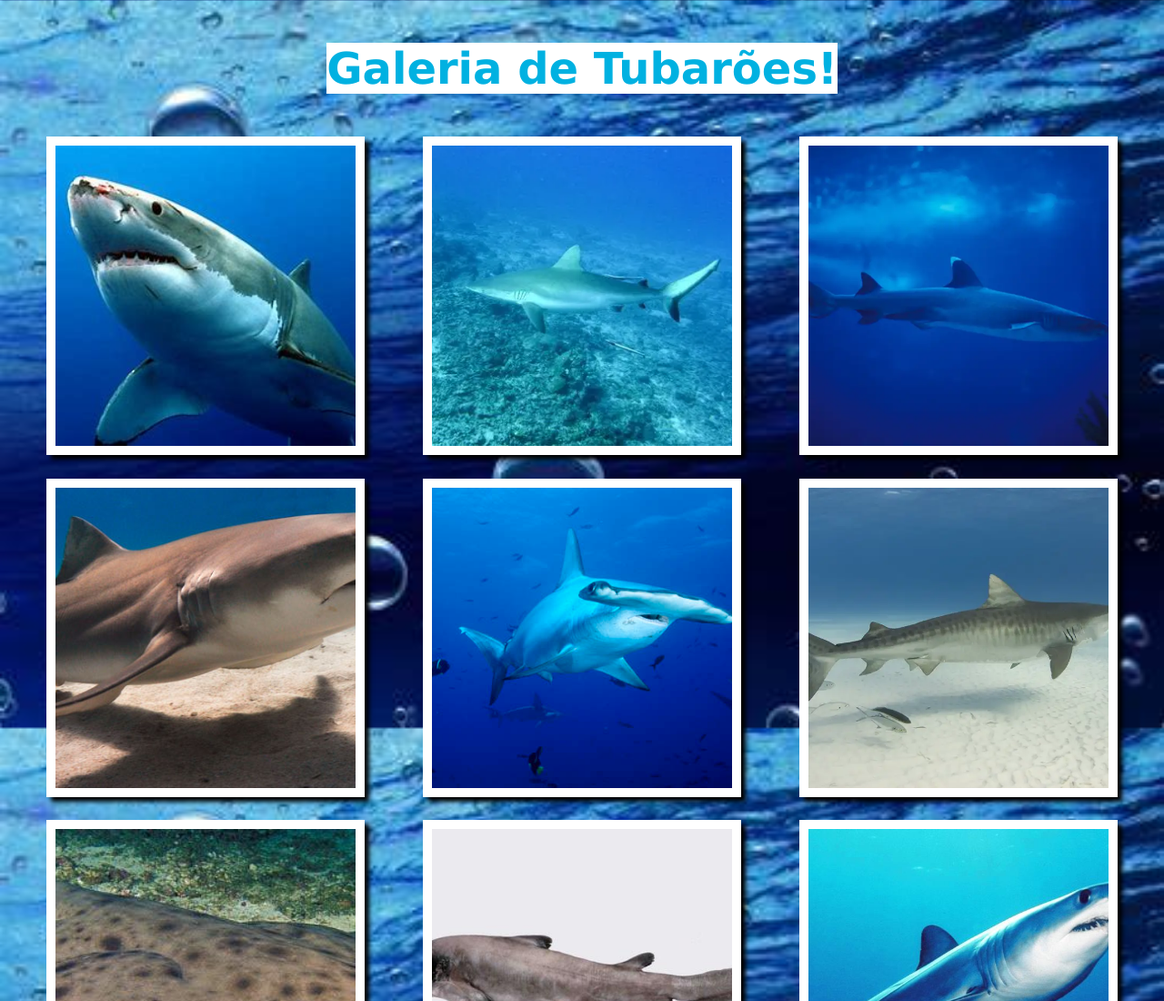
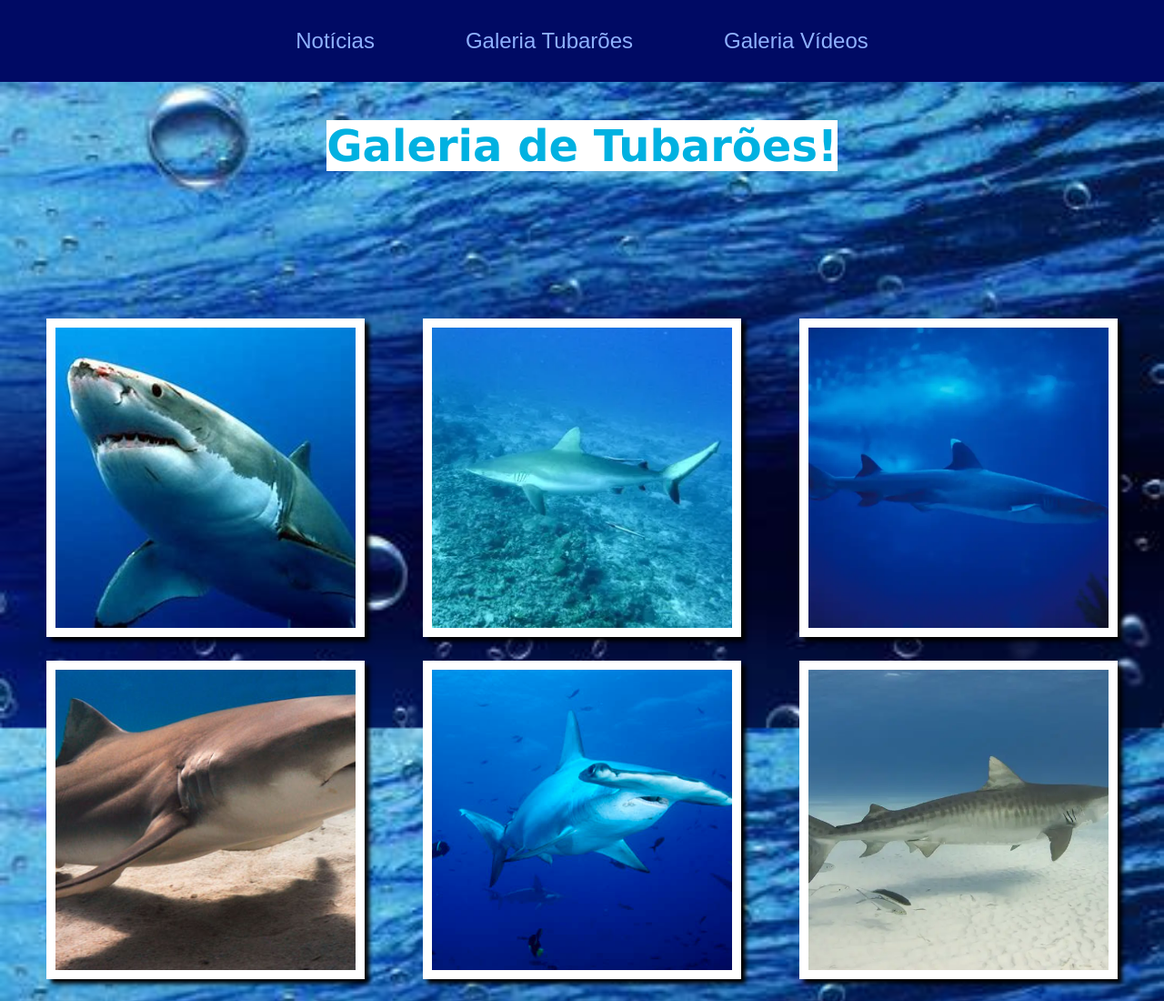
Before and after one commit to KenzoVictor/Senac-Html-e-CSS, a plain HTML site: page html/Galeria.html in a window 1280 px wide. Shown: the top 1100 px of the page at 91% size. Drawn offline with Linux system fonts and the light colour scheme.

Commit message:
"aula 6 2.0"

```diff
--- a/css/stylegaleria.css
+++ b/css/stylegaleria.css
@@ -10,13 +10,13 @@ body{
     background-size: cover;
     background-attachment: fixed;
 }
-header{
-    height: 150px;
+.header{
+    height: 350px;
     display: flex;
     justify-content: center;
     align-items: center;
 }
-header h1{
+.header h1{
     font-family:Verdana, Geneva, Tahoma, sans-serif;
     font-size: 3rem;
     font-weight: 900;
@@ -74,3 +74,28 @@ div h1{
     position: absolute;
     margin-top: -30px;
 }
+header{
+    display: flex;
+    flex-direction: row;
+    justify-content: center;
+    align-items: center;
+    width: 100%;
+    background-color: #000a64;
+    top: 0;
+    position: fixed;
+    z-index: 50;
+    height: 90px;
+}
+.nav{
+    display: flex;
+    flex-direction: row;
+    align-items: center;
+    gap: 100px ;
+}
+.nav-item{
+    font-family: Arial, Helvetica, sans-serif;
+    font-size:x-large;
+    font-weight: 500;
+    list-style-type: none;
+    color: rgb(143, 177, 255);
+}
--- a/html/Galeria.html
+++ b/html/Galeria.html
@@ -8,8 +8,17 @@
 </head>
 <body>
     <header>
+        <nav>
+            <ul class="nav">
+                <li class="nav-item">Notícias</li>
+                <li class="nav-item">Galeria Tubarões</li>
+                <li class="nav-item">Galeria Vídeos</li>
+            </ul>
+        </nav>
+    </header>
+   <div class="header">
         <h1>Galeria de Tubarões!</h1>
-    </header>
+    </div>
     <main>
         <div class="gallery-container">
                 <a href="../assets/Tubarão-Branco.jpg" class="gallery-items">
```
